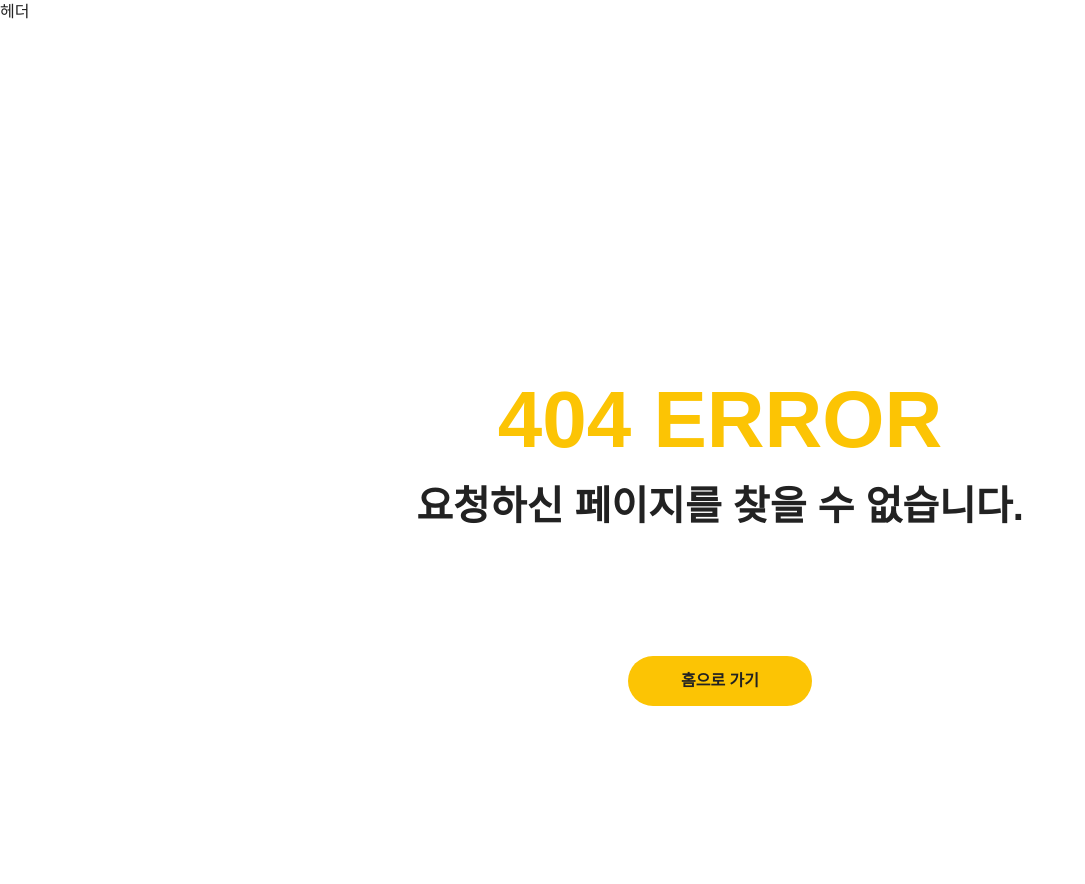
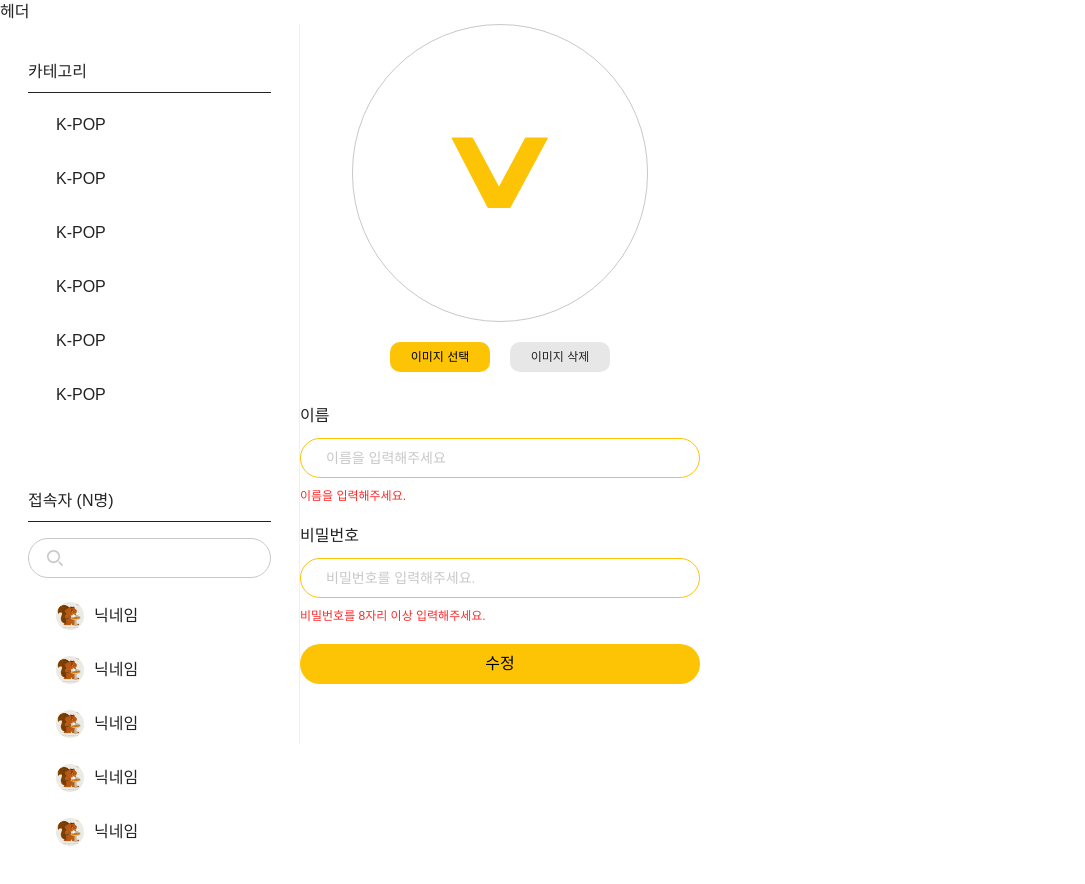
Before and after one commit to 5-rai/vive, a React (Vite) app: page /mypage/edit in a window 1280 px wide. Before the commit this address had no page. Shown: the top 884 px of the page, without its empty margins (0-1085 px from the left). Built offline with nearby package versions, Linux system fonts and the light colour scheme.

Commit message:
💄 Style: ModifyProfile-page 퍼블리싱

```diff
--- a/src/App.tsx
+++ b/src/App.tsx
@@ -10,6 +10,7 @@ import UserProfile from "./pages/UserProfile";
 import NotFound from "./pages/NotFound";
 import Sidebar from "./layouts/Sidebar";
 import Write from "./pages/Write";
+import ModifyProfile from "./pages/ModifyProfile";
 
 function App() {
   return (
@@ -29,6 +30,7 @@ function App() {
             element={<Post />}
           ></Route>
           <Route path="/mypage" element={<MyProfile />}></Route>
+          <Route path="/mypage/edit" element={<ModifyProfile />}></Route>
           <Route path="/user/:userId" element={<UserProfile />}></Route>
         </Route>
       </Route>
--- /dev/null
+++ b/src/components/ModifyProfile/ModifyProfileInput.tsx
@@ -0,0 +1,32 @@
+import React from "react";
+
+interface ModifyProfileInputProps {
+  label: string;
+  type: string;
+  id: string;
+  placeholder: string;
+  message: string;
+}
+
+export default function ModifyProfileInput({
+  label,
+  type,
+  id,
+  placeholder,
+  message,
+}: ModifyProfileInputProps) {
+  return (
+    <>
+      <div className="flex flex-col gap-[10px] mb-5">
+        <label htmlFor="{id}">{label}</label>
+        <input
+          type={type}
+          id={id}
+          placeholder={placeholder}
+          className="w-[400px] h-10 rounded-[50px] border border-[#fcc404]  text-sm text-gray-22 placeholder:text-[#c8c8c8] pl-[25px]"
+        />
+        <p className="text-xs text-[#FF2929]">{message}</p>
+      </div>
+    </>
+  );
+}
--- a/src/pages/ModifyProfile.tsx
+++ b/src/pages/ModifyProfile.tsx
@@ -1,3 +1,97 @@
+import { useNavigate } from "react-router";
+import { useRef, useState } from "react";
+import ModifyProfileInput from "../components/ModifyProfile/ModifyProfileInput";
+import Logo from "../assets/Logo";
+
 export default function ModifyProfile() {
-  return <div>ModifyProfile</div>;
+  const [preview, setPreview] = useState<JSX.Element>(<Logo />);
+  const fileInputRef = useRef<HTMLInputElement>(null);
+  const navigate = useNavigate();
+  const handleImageChange = (e: React.ChangeEvent<HTMLInputElement>) => {
+    const file = e.target.files?.[0];
+    if (file) {
+      const imageUrl = URL.createObjectURL(file);
+      setPreview(
+        <img
+          src={imageUrl}
+          alt="프로필 이미지"
+          className="w-full h-full object-cover"
+        />
+      );
+    }
+  };
+
+  const handleButtonClick = () => {
+    fileInputRef.current?.click();
+  };
+
+  const handleImageDelete = () => {
+    setPreview(<Logo />);
+    if (fileInputRef.current) {
+      fileInputRef.current.value = "";
+    }
+  };
+  return (
+    <>
+      <section className="flex flex-col items-center justify-items-center-center">
+        {/* 프로필 이미지 수정 */}
+        <div className="flex flex-col items-center">
+          <div className="">
+            <input
+              type="file"
+              ref={fileInputRef}
+              accept="image/*"
+              onChange={handleImageChange}
+              className="hidden"
+            />
+            <div className="flex items-center justify-center overflow-hidden w-[296px] h-[298px] mb-5 rounded-full border border-[#c8c8c8]">
+              {preview}
+            </div>
+          </div>
+          <div className="imgModifyBtn gap-5">
+            <button
+              type="button"
+              className="w-[100px] h-[30px] mr-5 primary-btn rounded-[10px]  text-center text-xs"
+              onClick={handleButtonClick}
+            >
+              이미지 선택
+            </button>
+            <button
+              type="button"
+              className="w-[100px] h-[30px] rounded-[10px] bg-[#E7E7E7] text-center text-xs"
+              onClick={handleImageDelete}
+            >
+              이미지 삭제
+            </button>
+          </div>
+        </div>
+        {/* 프로필 정보 수정 */}
+        <form className="mt-8">
+          <ModifyProfileInput
+            label="이름"
+            type="text"
+            id="username"
+            placeholder="이름을 입력해주세요"
+            message="이름을 입력해주세요."
+          />
+          <ModifyProfileInput
+            label="비밀번호"
+            type="password"
+            id="userPassword"
+            placeholder="비밀번호를 입력해주세요."
+            message="비밀번호를 8자리 이상 입력해주세요."
+          />
+          <button
+            type="submit"
+            className="w-[400px] h-[40px] rounded-[50px] primary-btn"
+            onClick={() => {
+              navigate("/mypage");
+            }}
+          >
+            수정
+          </button>
+        </form>
+      </section>
+    </>
+  );
 }
```
